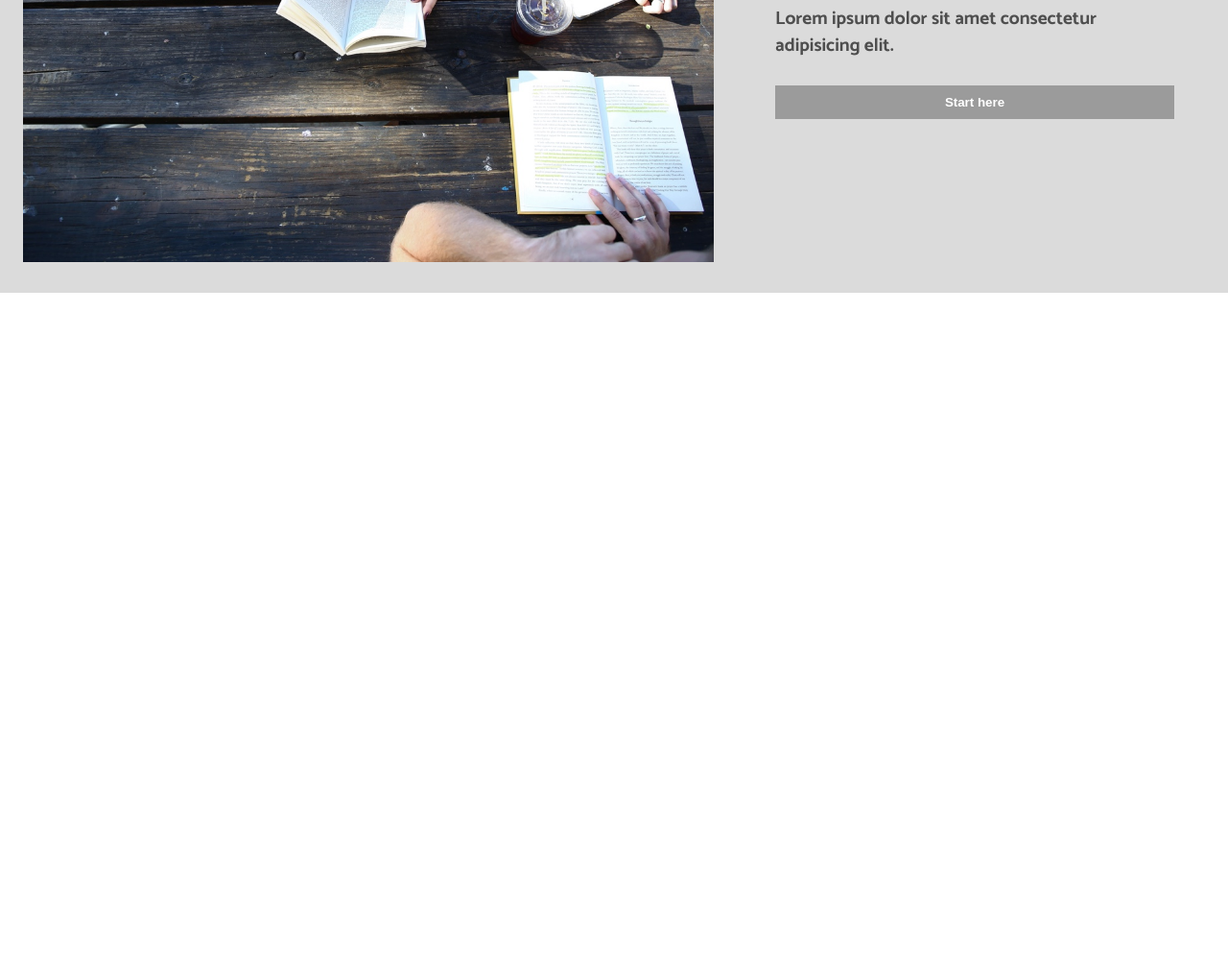
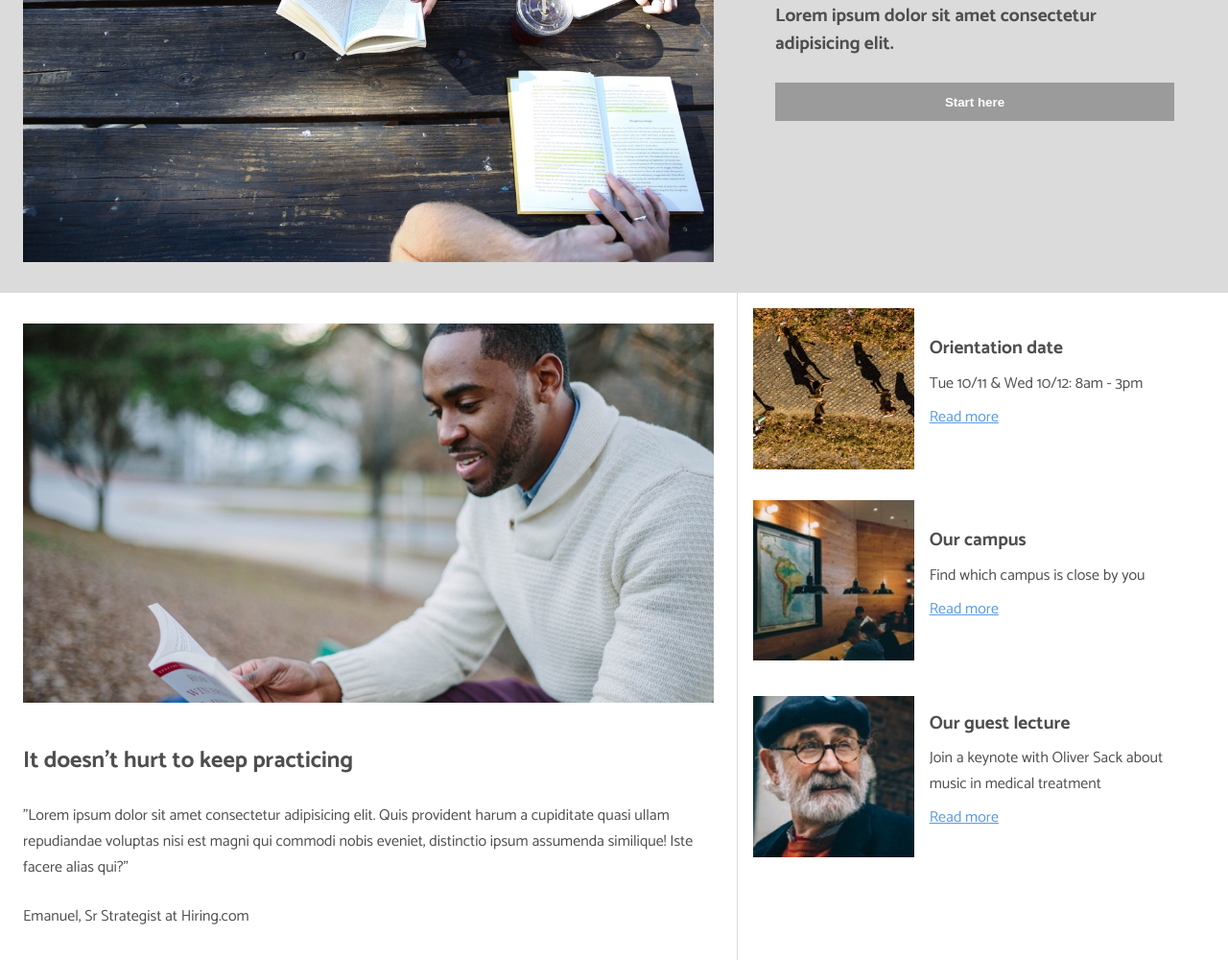
Before and after one commit to Mia-v/colmar-academy, a plain HTML site: page index.html in a window 1280 px wide. Shown: the part 355-1355 px from the top of the page at 96% size. Before the commit the page ends 800 px from the top, so only its background shows below. Drawn offline with Linux system fonts and the light colour scheme.

Commit message:
Add information and news section with styles.

```diff
--- a/index.html
+++ b/index.html
@@ -33,11 +33,47 @@
       <img src="./src/assets/images/banner.jpg" alt="" class="banner-img">
       <div class="banner-text">
         <h1 class="title">Learn something new everyday</h1>
-        <h2 class="subtitle">Lorem ipsum dolor sit amet consectetur adipisicing elit.</h2>
+        <h3 class="subtitle-small">Lorem ipsum dolor sit amet consectetur adipisicing elit.</h2>
         <button class="enroll" name="start">Start here</button>
       </div>
     </section>
-
+    <section class="information">
+      <article class="info-article desktop">
+        <img src="./src/assets/images/information-main.jpg" alt="Photo of the article author" class="info-main-img">
+        <h2 class="subtitle">It doesn't hurt to keep practicing</h2>
+        <p class="text">"Lorem ipsum dolor sit amet consectetur adipisicing elit. Quis provident harum a cupiditate quasi ullam repudiandae voluptas nisi est magni qui commodi nobis eveniet, distinctio ipsum assumenda similique! Iste facere alias qui?"</p>
+        <p class="author">Emanuel, Sr Strategist at Hiring.com</p>
+      </article>
+      <div class="info-news">
+        <div class="news">
+          <img src="./src/assets/images/information-orientation-mobile.jpg" alt="" class="news-item-img mobile">
+          <img src="./src/assets/images/information-orientation.jpg" alt="" class="news-item-img desktop">
+          <div class="news-item">
+            <h3 class="subtitle-small">Orientation date</h3>
+            <p class="text">Tue 10/11 &amp; Wed 10/12: 8am - 3pm</p>
+            <a href="this-article.link">Read more</a>
+          </div>
+        </div>
+        <div class="news">
+          <img src="./src/assets/images/information-campus-mobile.jpg" alt="" class="news-item-img mobile">
+          <img src="./src/assets/images/information-campus.jpg" alt="" class="news-item-img desktop">
+          <div class="news-item">
+            <h3 class="subtitle-small">Our campus</h3>
+            <p class="text">Find which campus is close by you</p>
+            <a href="this-article.link">Read more</a>
+          </div>
+        </div>
+        <div class="news">
+          <img src="./src/assets/images/information-guest-lecture-mobile.jpg" alt="Photo of Oliver Sack" class="news-item-img mobile">
+          <img src="./src/assets/images/information-guest-lecture.jpg" alt="Photo of Oliver Sack" class="news-item-img desktop">
+          <div class="news-item">
+            <h3 class="subtitle-small">Our guest lecture</h3>
+            <p class="text">Join a keynote with Oliver Sack about music in medical treatment</p>
+            <a href="this-article.link">Read more</a>
+          </div>
+        </div>
+      </div>
+    </section>
   </main>
 </body>
 </html>
--- a/src/styles/index.css
+++ b/src/styles/index.css
@@ -93,10 +93,9 @@ header{
   font-size: 2em;
   font-weight: bold;
   line-height: 1.5em;
-
 }
 
-.subtitle {
+.subtitle-small {
   font-size: 1.2em;
   margin: 1em 0 1.33em;
   line-height: 1.5em;
@@ -105,7 +104,7 @@ header{
 .enroll {
   background-color: #9b9b9b;
   width: 100%;
-  height: auto;
+  height: 3em;
   border: 2px solid #9b9b9b;
   color: #fff;
   font-weight: bold;
@@ -141,3 +140,92 @@ header{
     font-size: 2em;
   }
 }
+
+/* Information section */
+.information {
+  display: flex;
+  flex-direction: row;
+  width: 100%;
+}
+
+.info-article {
+  width: 60%;
+  padding: 2em 1.5em;
+}
+
+.info-main-img {
+  width: 100%;
+}
+
+.subtitle {
+  margin-top: 1.333em;
+}
+
+.info-article .text {
+  padding: 1.5em 0;
+}
+
+.info-news {
+  width: 100%;
+  padding: 1em 1em 2em;
+  display: flex;
+  flex-direction: column;
+  align-content: space-between;
+}
+
+.news {
+  width: 100%;
+  display: flex;
+  flex-direction: column;
+  justify-content: flex-start;
+  align-items: center;
+}
+
+.news:hover {
+  background-color: #dbdbdb;
+}
+
+.news-item-img {
+  width: 100%;
+}
+
+.news-item {
+  width: 100%;
+  padding: 0 1em;
+  margin-bottom: 2em;
+}
+.news-item .subtitle-small {
+  margin-bottom: 0;
+}
+.news-item a{
+  color: #5b9ae3;
+}
+
+
+@media only screen and (min-width: 583px){
+  .info-news {
+    width: 40%;
+    flex-direction: column;
+    padding: 0;
+    border-left: 1px solid #dbdbdb;
+  }
+
+  .news{
+    flex-direction: row;
+    padding: 1em;
+
+  }
+
+  .news-item {
+    width: 65%;
+  }
+
+  .news-item-img {
+    width: 35%;
+    height: auto;
+  }
+
+  .news-item .text {
+    padding: 0.5em 0;
+  }
+}
```
